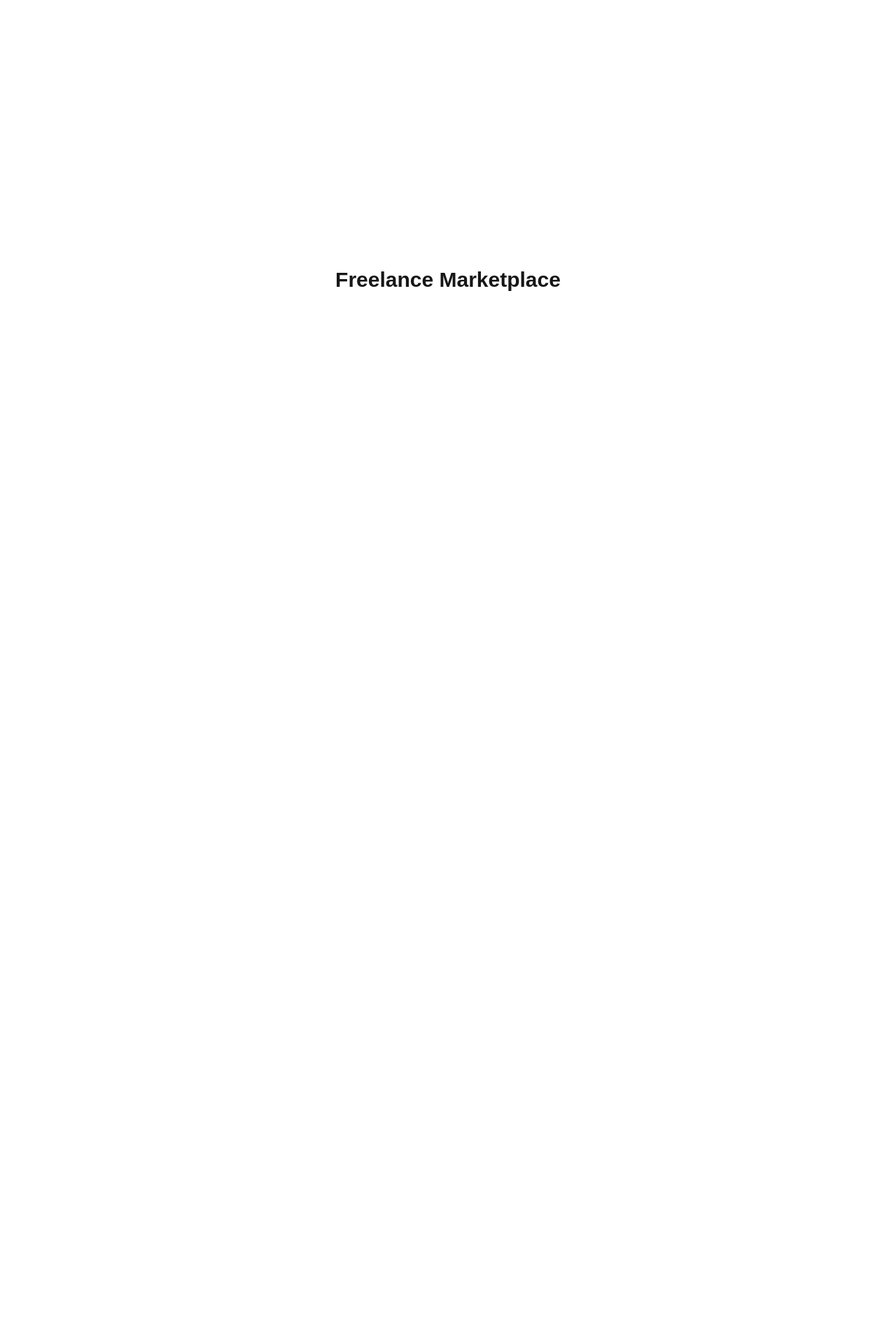
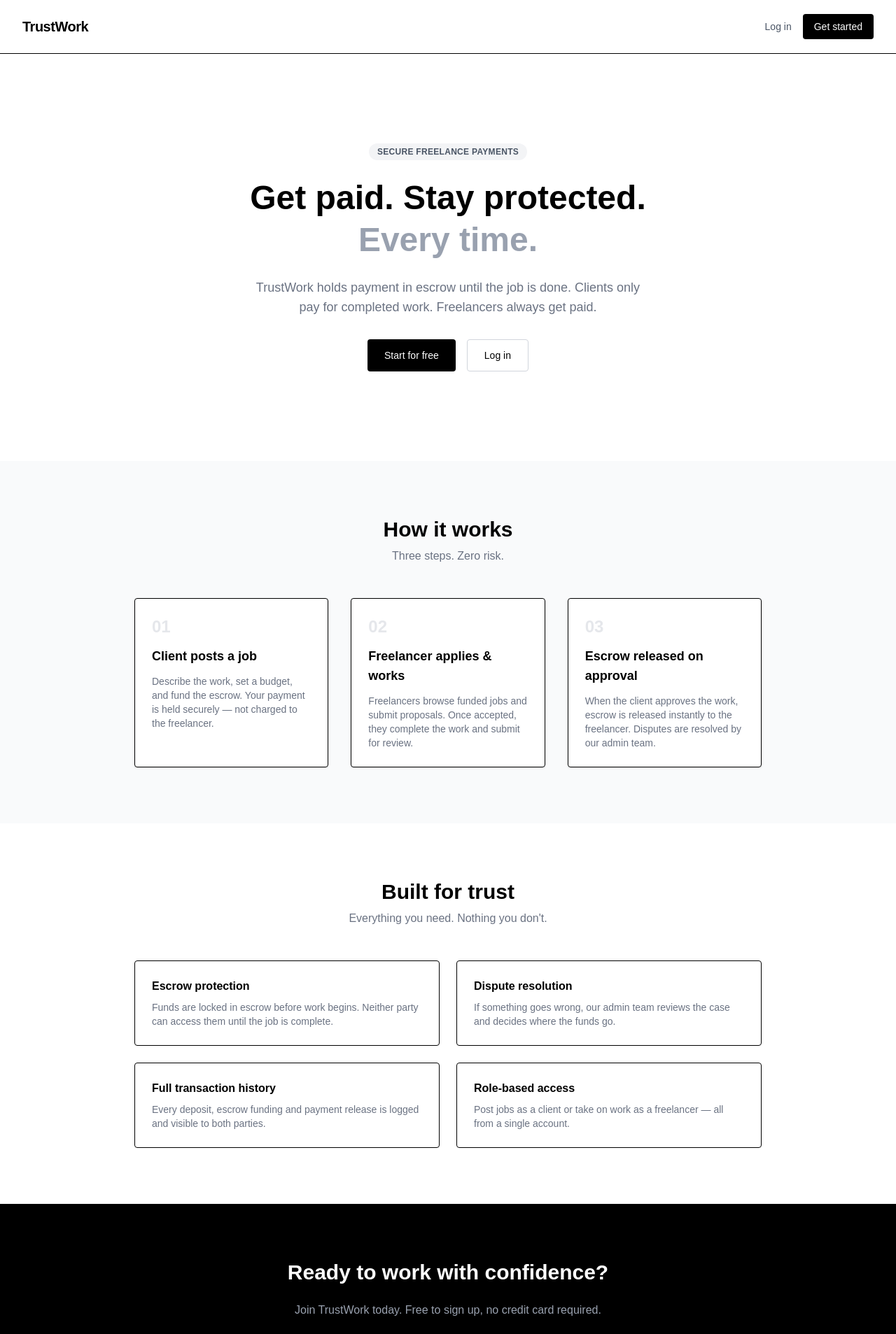
Before and after one commit to KayHabz/freelance-escrow, a Next.js app in the folder frontend/: page / in a window 1280 px wide. Shown: the top 1907 px of the page at 70% size. Before the commit the page ends 800 px from the top, so only its background shows below. Built offline with nearby package versions, Linux system fonts and the light colour scheme.

Commit message:
feat: landing page — TrustWork hero, how it works, features, CTA

```diff
--- a/frontend/src/app/page.tsx
+++ b/frontend/src/app/page.tsx
@@ -1,9 +1,165 @@
-export default function Home() {
+"use client";
+
+import { useRouter } from "next/navigation";
+
+export default function LandingPage() {
+  const router = useRouter();
+
   return (
-    <div className="flex h-screen items-center justify-center">
-      <h1 className="text-3xl font-bold">
-        Freelance Marketplace
-      </h1>
+    <div className="min-h-screen bg-white text-black flex flex-col">
+
+      {/* ── Navbar ── */}
+      <nav className="flex items-center justify-between px-8 py-5 border-b">
+        <span className="text-xl font-bold tracking-tight">TrustWork</span>
+        <div className="flex items-center gap-4">
+          <button
+            onClick={() => router.push("/login")}
+            className="text-sm text-gray-600 hover:text-black"
+          >
+            Log in
+          </button>
+          <button
+            onClick={() => router.push("/register")}
+            className="text-sm bg-black text-white px-4 py-2 rounded hover:bg-gray-800"
+          >
+            Get started
+          </button>
+        </div>
+      </nav>
+
+      {/* ── Hero ── */}
+      <section className="flex flex-col items-center justify-center text-center px-6 py-32 space-y-6">
+        <div className="inline-block bg-gray-100 text-gray-600 text-xs font-semibold px-3 py-1 rounded-full uppercase tracking-wide">
+          Secure Freelance Payments
+        </div>
+        <h1 className="text-5xl font-bold leading-tight max-w-2xl">
+          Get paid. Stay protected.
+          <br />
+          <span className="text-gray-400">Every time.</span>
+        </h1>
+        <p className="text-gray-500 text-lg max-w-xl">
+          TrustWork holds payment in escrow until the job is done.
+          Clients only pay for completed work. Freelancers always get paid.
+        </p>
+        <div className="flex gap-4 pt-2">
+          <button
+            onClick={() => router.push("/register")}
+            className="bg-black text-white px-6 py-3 rounded text-sm font-medium hover:bg-gray-800"
+          >
+            Start for free
+          </button>
+          <button
+            onClick={() => router.push("/login")}
+            className="border border-gray-300 text-black px-6 py-3 rounded text-sm font-medium hover:bg-gray-50"
+          >
+            Log in
+          </button>
+        </div>
+      </section>
+
+      {/* ── How it works ── */}
+      <section className="bg-gray-50 px-8 py-20">
+        <div className="max-w-4xl mx-auto space-y-12">
+
+          <div className="text-center space-y-2">
+            <h2 className="text-3xl font-bold">How it works</h2>
+            <p className="text-gray-500">Three steps. Zero risk.</p>
+          </div>
+
+          <div className="grid grid-cols-1 gap-8 md:grid-cols-3">
+
+            <div className="bg-white border rounded shadow p-6 space-y-3">
+              <div className="text-2xl font-bold text-gray-200">01</div>
+              <h3 className="font-semibold text-lg">Client posts a job</h3>
+              <p className="text-sm text-gray-500">
+                Describe the work, set a budget, and fund the escrow. Your payment is held securely — not charged to the freelancer.
+              </p>
+            </div>
+
+            <div className="bg-white border rounded shadow p-6 space-y-3">
+              <div className="text-2xl font-bold text-gray-200">02</div>
+              <h3 className="font-semibold text-lg">Freelancer applies & works</h3>
+              <p className="text-sm text-gray-500">
+                Freelancers browse funded jobs and submit proposals. Once accepted, they complete the work and submit for review.
+              </p>
+            </div>
+
+            <div className="bg-white border rounded shadow p-6 space-y-3">
+              <div className="text-2xl font-bold text-gray-200">03</div>
+              <h3 className="font-semibold text-lg">Escrow released on approval</h3>
+              <p className="text-sm text-gray-500">
+                When the client approves the work, escrow is released instantly to the freelancer. Disputes are resolved by our admin team.
+              </p>
+            </div>
+
+          </div>
+        </div>
+      </section>
+
+      {/* ── Features ── */}
+      <section className="px-8 py-20">
+        <div className="max-w-4xl mx-auto space-y-12">
+
+          <div className="text-center space-y-2">
+            <h2 className="text-3xl font-bold">Built for trust</h2>
+            <p className="text-gray-500">Everything you need. Nothing you don't.</p>
+          </div>
+
+          <div className="grid grid-cols-1 gap-6 md:grid-cols-2">
+
+            {[
+              {
+                title: "Escrow protection",
+                description: "Funds are locked in escrow before work begins. Neither party can access them until the job is complete.",
+              },
+              {
+                title: "Dispute resolution",
+                description: "If something goes wrong, our admin team reviews the case and decides where the funds go.",
+              },
+              {
+                title: "Full transaction history",
+                description: "Every deposit, escrow funding and payment release is logged and visible to both parties.",
+              },
+              {
+                title: "Role-based access",
+                description: "Post jobs as a client or take on work as a freelancer — all from a single account.",
+              },
+            ].map((feature) => (
+              <div
+                key={feature.title}
+                className="border rounded p-6 space-y-2 hover:shadow transition-shadow"
+              >
+                <h3 className="font-semibold">{feature.title}</h3>
+                <p className="text-sm text-gray-500">{feature.description}</p>
+              </div>
+            ))}
+
+          </div>
+        </div>
+      </section>
+
+      {/* ── CTA ── */}
+      <section className="bg-black text-white px-8 py-20">
+        <div className="max-w-2xl mx-auto text-center space-y-6">
+          <h2 className="text-3xl font-bold">Ready to work with confidence?</h2>
+          <p className="text-gray-400">
+            Join TrustWork today. Free to sign up, no credit card required.
+          </p>
+          <button
+            onClick={() => router.push("/register")}
+            className="bg-white text-black px-8 py-3 rounded text-sm font-medium hover:bg-gray-100"
+          >
+            Create your account
+          </button>
+        </div>
+      </section>
+
+      {/* ── Footer ── */}
+      <footer className="border-t px-8 py-6 flex items-center justify-between text-xs text-gray-400">
+        <span>© {new Date().getFullYear()} TrustWork. All rights reserved.</span>
+        <span>Secure escrow payments for freelancers.</span>
+      </footer>
+
     </div>
   );
 }
```
